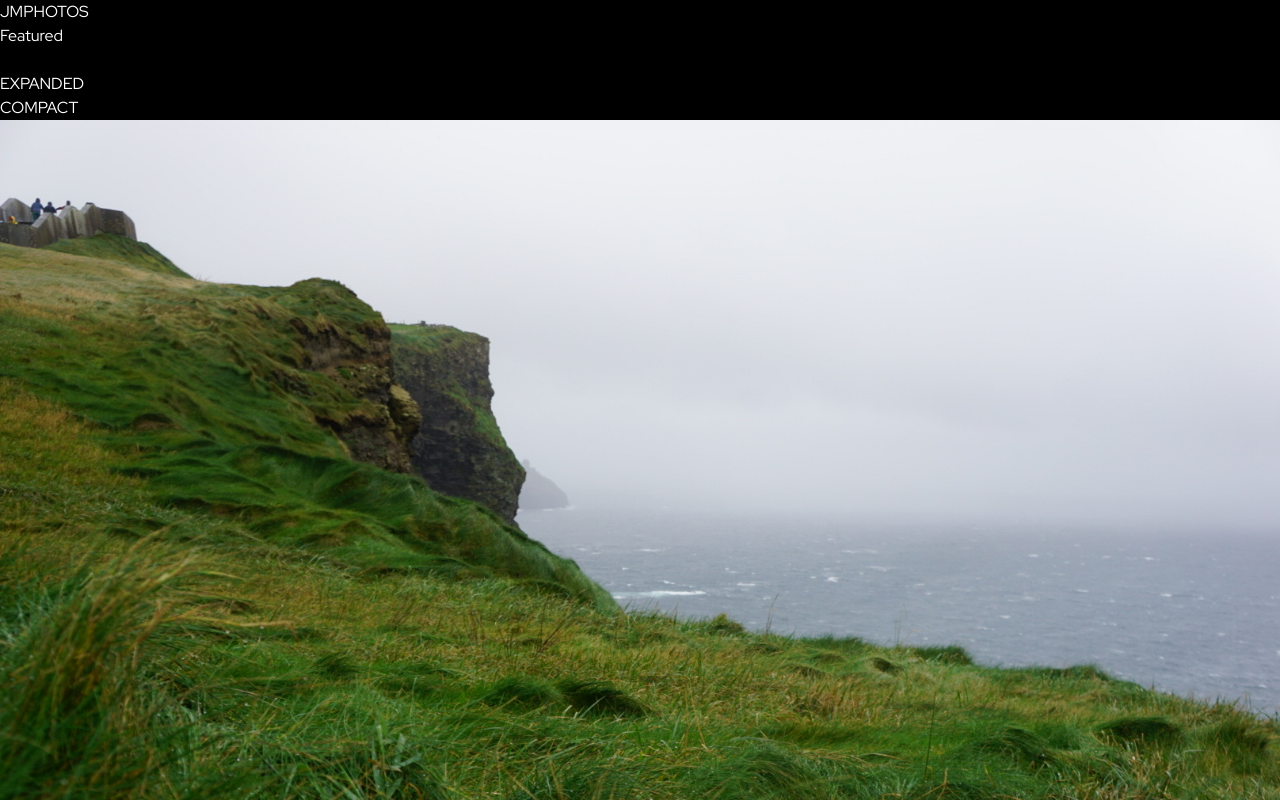
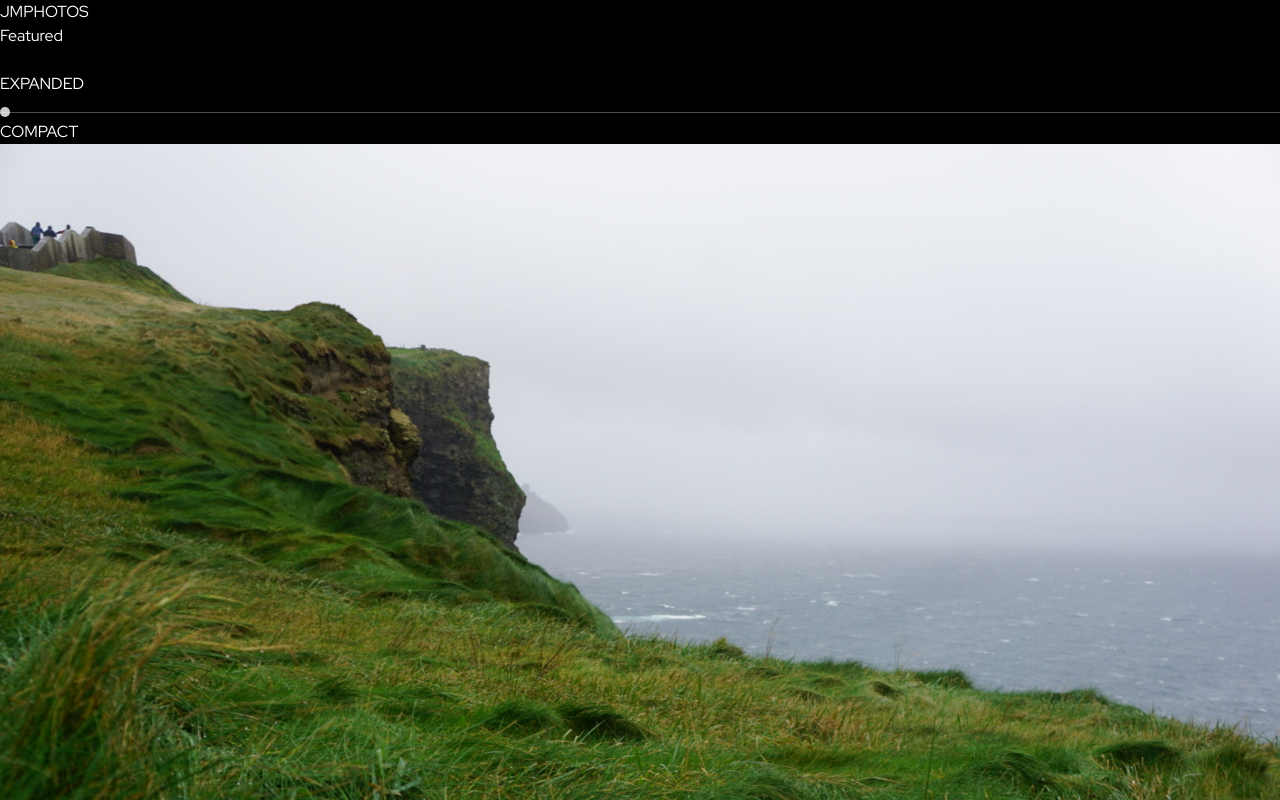
Before and after one commit to samanthacabrera/photofolio, a React (Vite) app: page /photofolio/featured in a window 1280 px wide. Shown: the top 800 px of the page. Built offline with nearby package versions, Linux system fonts and the light colour scheme.

Commit message:
more minor updates to Hero

```diff
--- a/src/Featured.jsx
+++ b/src/Featured.jsx
@@ -7,13 +7,12 @@ function Featured() {
   const featuredPhotos = photos.filter((photo) => photo.featured);
 
   const [openId, setOpenId] = useState(null);
-  const [layout, setLayout] = useState("expanded");
+  const [layoutValue, setLayoutValue] = useState(1);
+  const isCompact = layoutValue === 2;
 
   const toggle = (id) => {
     setOpenId((prev) => (prev === id ? null : id));
   };
-
-  const isCompact = layout === "compact";
 
   return (
     <>
@@ -22,23 +21,25 @@ function Featured() {
           id="featured"
           className="flex flex-col min-h-screen max-w-7xl mx-6 md:mx-auto py-12">
           {/* Layout Toggle */}
-          <div className="group hidden md:flex items-center w-fit mb-12">
-            <p className="text-xs font-medium opacity-70 mx-2">Expanded</p>
-            <div className="relative w-20 h-3">
-              <div className="absolute top-1/2 w-full h-[2px] bg-current opacity-30 group-hover:opacity-60 rounded-full -translate-y-1/2"></div>
-              <div
-                className={`absolute top-1/2 w-3 h-3 bg-current rounded-full shadow-sm -translate-y-1/2 transition-all duration-200 ${
-                  isCompact ? "left-full -translate-x-full" : "left-0"
-                }`}
-                onClick={() => setLayout(isCompact ? "expanded" : "compact")}
-                style={{ cursor: "pointer" }}
-              ></div>
-              <div
-                className="absolute inset-0"
-                onClick={() => setLayout(isCompact ? "expanded" : "compact")}
-              ></div>
-            </div>
-            <p className="text-xs font-medium opacity-70 mx-2">Compact</p>
+          <div className="hidden md:flex items-center w-fit gap-4 mb-12">
+            <span className="text-xs uppercase tracking-widest opacity-60">
+              Expanded
+            </span>
+
+            <input
+              type="range"
+              min={1}
+              max={2}
+              step={1}
+              value={layoutValue}
+              onChange={(e) => setLayoutValue(Number(e.target.value))}
+              className="w-24 h-1 rounded-full bg-white/50 accent-white cursor-pointer transition-all duration-300 ease-in-out hover:bg-white/80 focus:outline-none"
+              style={{ WebkitAppearance: "none", appearance: "none" }}
+            />
+
+            <span className="text-xs uppercase tracking-widest opacity-60">
+              Compact
+            </span>
           </div>
           {/* Grid */}
           <ul className={`w-full gap-6 ${
--- a/src/Hero.jsx
+++ b/src/Hero.jsx
@@ -55,7 +55,7 @@ function Hero() {
         />
 
         <div className="absolute inset-0 bg-black/25 z-10" />
-        {/* <div className="absolute left-1/2 top-0 h-full w-px bg-white/25 z-20" /> */}
+        <div className="absolute left-1/2 top-0 h-full w-px bg-white/25 z-20" />
 
         <div className="absolute inset-0 z-20 pointer-events-none">
           <h1 className="absolute top-[20vh] left-1/2 -translate-x-1/2 opacity-30 font-extrabold tracking-tight leading-none text-[28vw]">
@@ -69,7 +69,8 @@ function Hero() {
           </h2>
         </div>
 
-        <nav className="absolute bottom-4 z-30 flex justify-between w-screen px-4 font-bold tracking-wide text-2xl md:text-4xl">
+        <nav className="relative pt-20 z-30 w-screen font-bold tracking-wide
+            flex flex-col items-center gap-12 text-2xl md:text-4xl">
           <Link
             to="/photofolio/featured"
             onClick={(e) => {
@@ -86,7 +87,7 @@ function Hero() {
               e.preventDefault();
               handleClick("/photofolio/gallery", { x: 0, y: -1 });
             }}
-            className="opacity-60 hover:opacity-90 transition md:pr-16"
+            className="opacity-60 hover:opacity-90 transition"
           >
             Gallery
           </Link>
```
